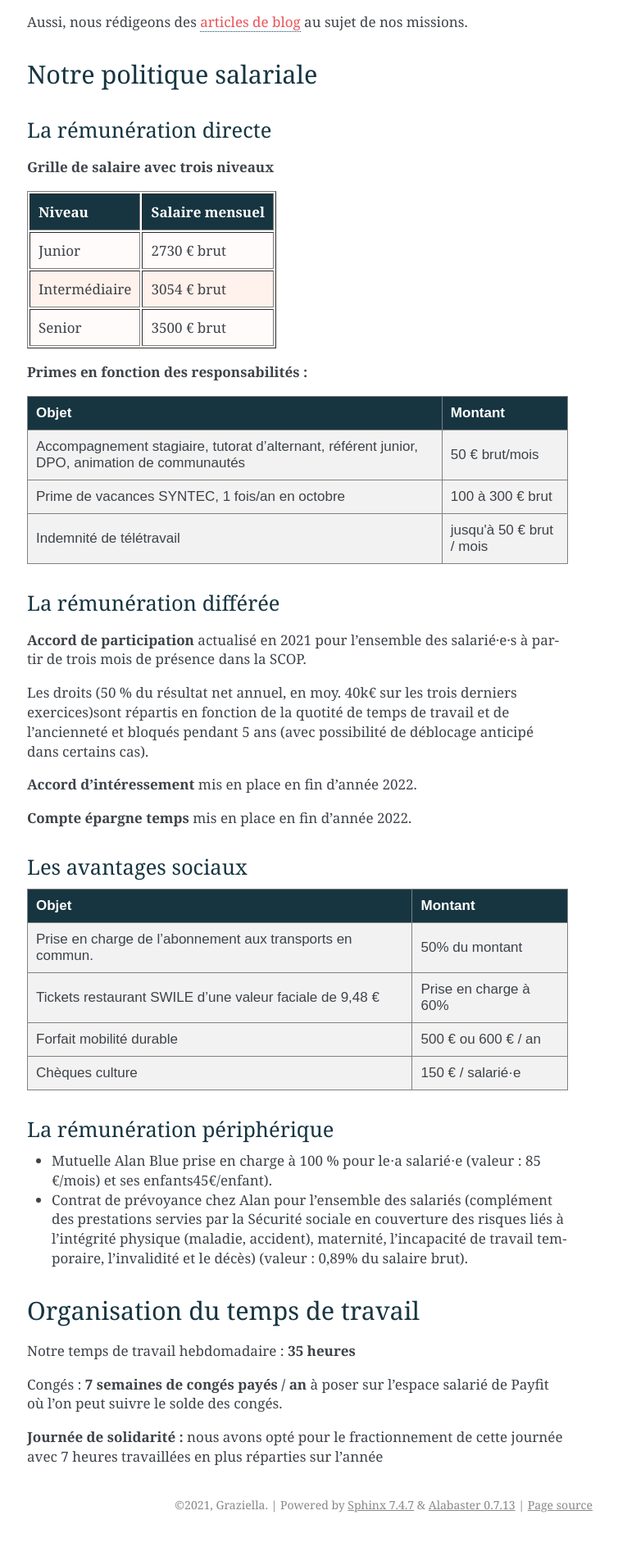
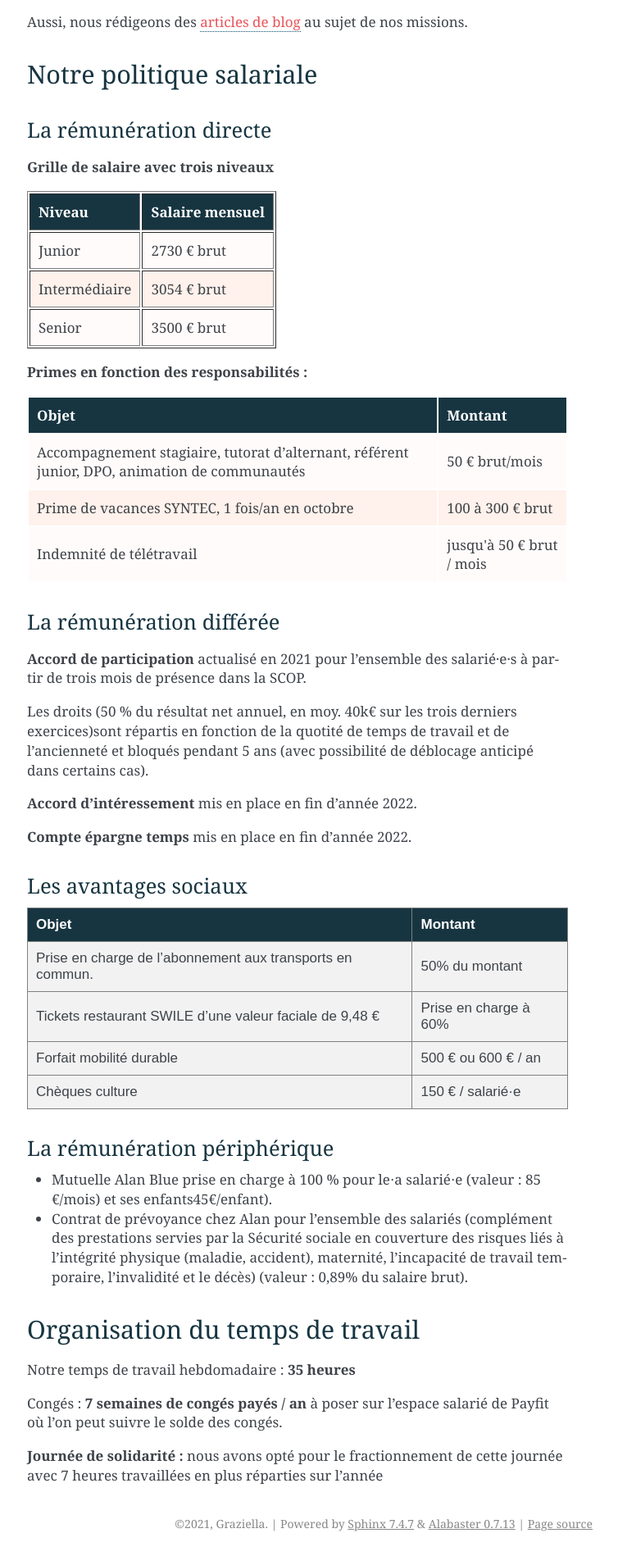
Before and after one commit to datactivist/documentation-datactivist, a Sphinx documentation site: the page built from docs/source/travailler-chez-datactivist.md, in a window 1280 px wide. Shown: the part 2830-4728 px from the top of the page at 82% size, without its empty margins (387-1141 px from the left). Built offline with Sphinx 7.4.7, drawn with Linux system fonts in a browser that asks for light colours; before the commit the page ends 4705 px from its top, so only the background shows below that.

Commit message:
Update travailler-chez-datactivist.md

```diff
--- a/docs/source/travailler-chez-datactivist.md
+++ b/docs/source/travailler-chez-datactivist.md
@@ -116,28 +116,29 @@ Aussi, nous rédigeons des [articles de blog](https://medium.com/datactivist) au
 
 **Primes en fonction des responsabilités :**
 
-<table border="1" style="background-color: #f2f2f2; border-collapse: collapse; font-family: Arial, sans-serif;">
+<table>
   <thead>
     <tr>
-      <th style="background-color: #173541; color: #ffffff; padding: 10px;">Objet</th>
-      <th style="background-color: #173541; color: #ffffff; padding: 10px;">Montant</th>
+      <th>Objet</th>
+      <th>Montant</th>
     </tr>
   </thead>
   <tbody>
     <tr>
-      <td style="background-color: #f2f2f2; padding: 10px;">Accompagnement stagiaire, tutorat d’alternant, référent junior, DPO, animation de communautés</td>
-      <td style="background-color: #f2f2f2; padding: 10px;">50 € brut/mois</td>
+      <td>Accompagnement stagiaire, tutorat d’alternant, référent junior, DPO, animation de communautés</td>
+      <td>50 € brut/mois</td>
     </tr>
     <tr>
-      <td style="background-color: #f2f2f2; padding: 10px;">Prime de vacances SYNTEC, 1 fois/an en octobre</td>
-      <td style="background-color: #f2f2f2; padding: 10px;">100 à 300 € brut</td>
+      <td>Prime de vacances SYNTEC, 1 fois/an en octobre</td>
+      <td>100 à 300 € brut</td>
     </tr>
     <tr>
-      <td style="background-color: #f2f2f2; padding: 10px;">Indemnité de télétravail</td>
-      <td style="background-color: #f2f2f2; padding: 10px;">jusqu'à 50 € brut / mois</td>
-   </tr>
-   </tbody>
- </table>
+      <td>Indemnité de télétravail</td>
+      <td>jusqu'à 50 € brut / mois</td>
+    </tr>
+  </tbody>
+</table>
+
 
 <p>
 
```
